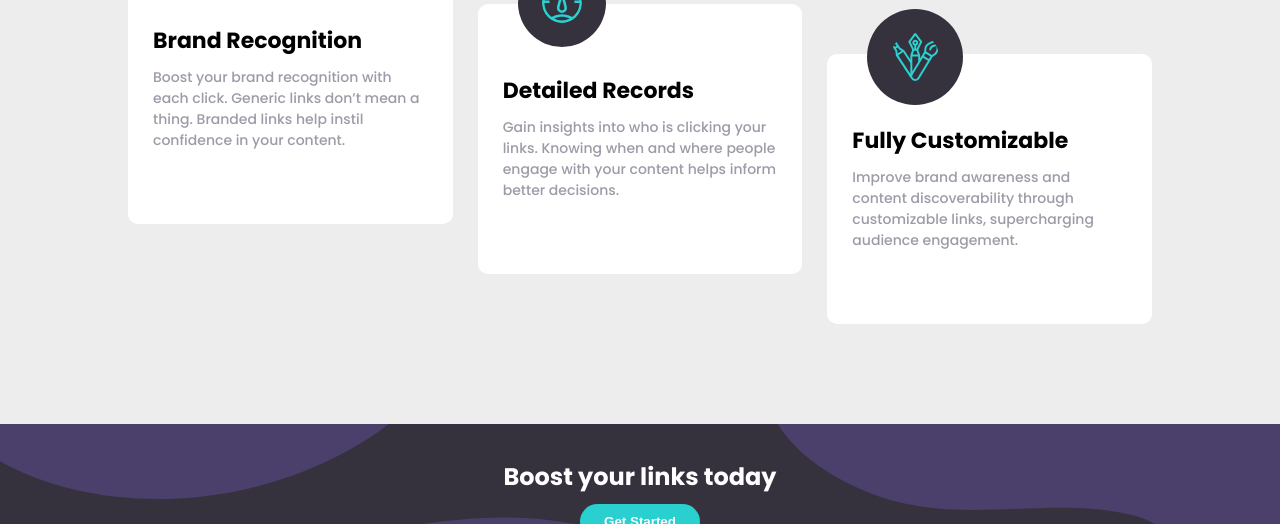
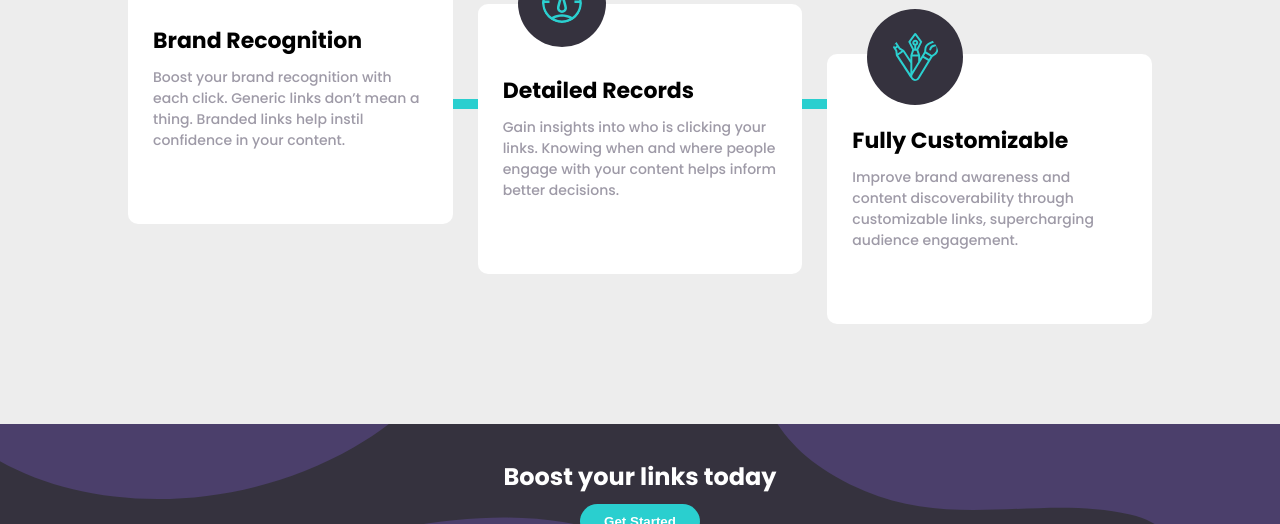
Before and after one commit to rishipurwar1/URL-Shortner, a plain HTML site: page index.html in a window 1280 px wide. Shown: the part 1008-1532 px from the top of the page. Drawn offline with Linux system fonts and the light colour scheme.

Commit message:
add line to the cards

```diff
--- a/style.css
+++ b/style.css
@@ -297,9 +297,20 @@ section .heading p {
 }
 
 .card-group {
+    position: relative;
     margin-bottom: 100px;
     width: 100%;
     display: flex;
+}
+
+.card-group::before {
+    content: '';
+    position: absolute;
+    top: 50%;
+    left: 0;
+    right: 0;
+    height: 10px;
+    background-color: var(--cyan);
 }
 
 .card {
```
